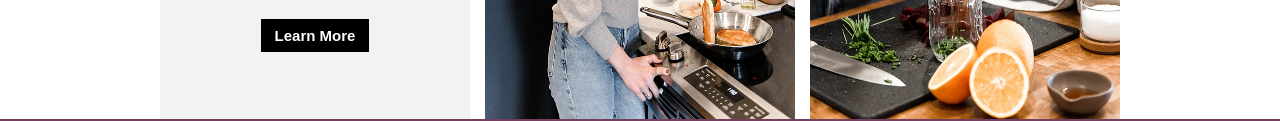
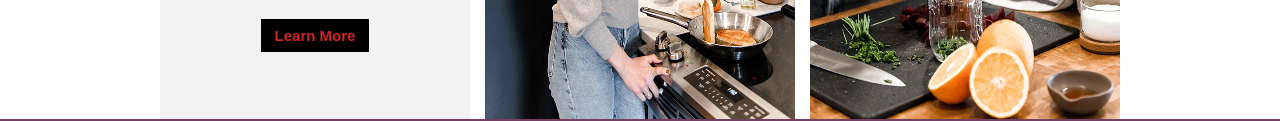
Before and after one commit to baqi951/mywebpage, a plain HTML site: page index.html in a window 1280 px wide. Shown: the part 2016-2137 px from the top of the page. Drawn offline with nearby package versions, Linux system fonts and the light colour scheme; a web font is replaced by a local one.

Commit message:
add another color

```diff
--- a/css/style.css
+++ b/css/style.css
@@ -325,7 +325,7 @@ div img {
     background-color: black;
     font-size: 15px;
     font-weight: 700;
-    color: white;
+    color: rgb(207, 36, 36);
     width: 35%;
     height: 7%;
 }
```
